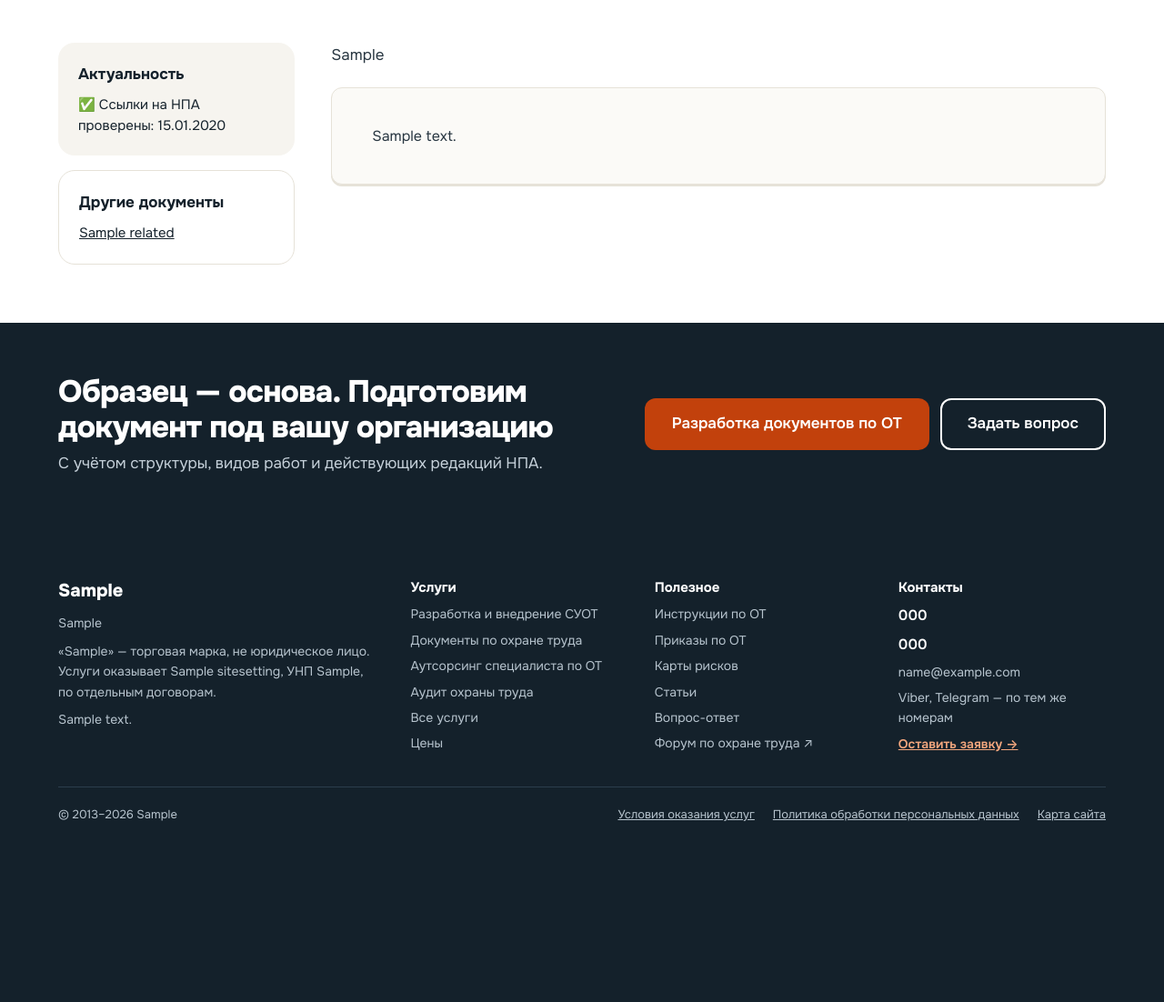
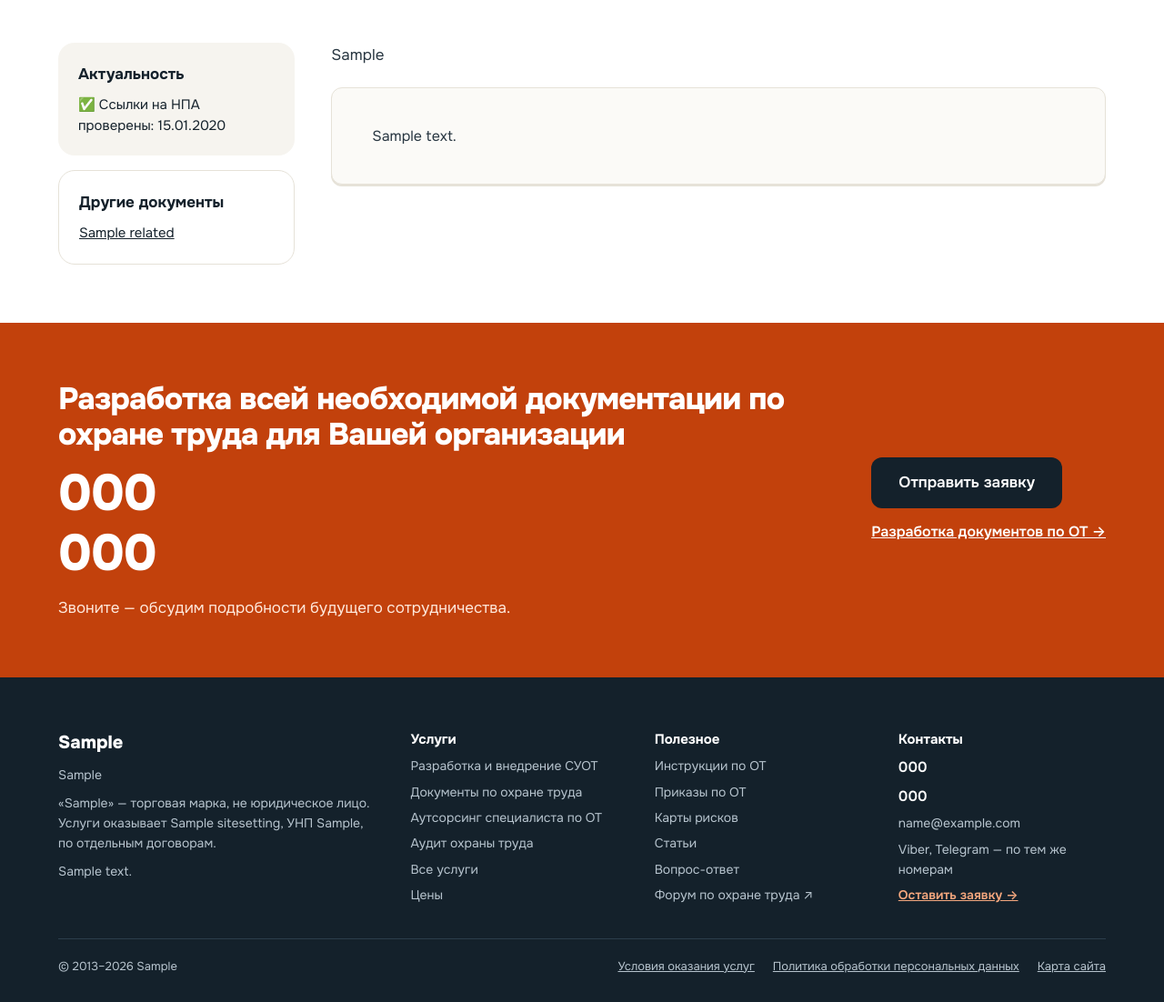
Before and after one commit to minpaint/suotby, a Django app: template templates/content/material_document.html in a window 1280 px wide. Shown: the part 454-1556 px from the top of the page at 91% size. Before the commit the page ends 1357 px from the top, so only its background shows below. Run offline with Django 5.2, Linux system fonts and the light colour scheme; tables that the repository leaves empty hold one stand-in row (values such as "Sample post"); the template is opened without the code that fills it: values that come from a table or form of the project are taken from there, most other values are stand-ins (such as "Sample title", 1, 10 or a date in 2020); some libraries are stand-ins or nearby versions.

Commit message:
feat: блок с крупными телефонами в конце статей, как на старом сайте
На suot.by под каждой статьёй стоит плашка с телефонами крупным шрифтом
и кнопкой «Отправить заявку» — переносим её как основной CTA.

- includes/call_cta.html: заголовок, телефоны из настроек сайта (ссылки tel:),
  кнопка заявки и необязательная ссылка на услугу
- подключён в вопросах-ответах, статьях, документах и текстовых страницах;
  у инструкций заголовок «Разработка инструкций…», у остальных — «…всей необходимой документации…»
- заменяет тёмные плашки «Нужна помощь…» (статьи) и «Образец — основа…» (документы),
  чтобы под статьёй не было двух призывов подряд

Co-Authored-By: Claude Opus 5.5 <noreply@anthropic.com>

```diff
--- a/static/css/site.css
+++ b/static/css/site.css
@@ -227,6 +227,12 @@ a.card--dark:hover { border-color: var(--dark-accent); color: #fff; }
 .team-photo { aspect-ratio: 1 / 1; object-fit: cover; border-radius: var(--radius); width: 100%; background: var(--border-2); }
 .big-phone { color: #fff; font-size: 28px; font-weight: 800; letter-spacing: -0.4px; text-decoration: none; }
 .big-phone:hover { color: var(--dark-accent); }
+/* Блок «звоните» в конце статей — телефоны крупно, как на старом сайте */
+.call-cta__phones { display: flex; flex-direction: column; gap: 2px; }
+.call-cta__phone { color: #fff; font-size: clamp(34px, 5.4vw, 56px); font-weight: 800; line-height: 1.15; letter-spacing: -1px; text-decoration: none; white-space: nowrap; }
+.call-cta__phone:hover { color: var(--accent-on); text-decoration: underline; text-decoration-thickness: 3px; text-underline-offset: 6px; }
+.call-cta__link { color: #fff; font-weight: 600; }
+.call-cta__link:hover { color: var(--accent-on); }
 
 /* ------------------------------------------------------------------ подвал */
 .footer { background: var(--dark); color: var(--dark-muted); font-size: 14px; line-height: 1.6; }
--- a/templates/content/material_article.html
+++ b/templates/content/material_article.html
@@ -19,15 +19,12 @@
   {% endif %}
   {% if material.intro %}<div class="prose prose--article" style="font-size:20px;color:var(--ink)">{{ material.intro|safe_html }}</div>{% endif %}
   <article class="prose prose--article">{{ doc.html }}</article>
-  <div class="notice" style="background:var(--dark);border-color:var(--dark);color:#fff;flex-wrap:wrap;justify-content:space-between;align-items:center">
-    <div class="stack stack--sm" style="flex:1 1 320px;min-width:0"><b style="font-size:19px;color:#fff">Нужна помощь с охраной труда?</b><span class="text-on-dark">Разработаем документы или возьмём функции специалиста по ОТ на себя.</span></div>
-    <a class="btn btn--accent" href="/uslugi-po-ohrane-truda-v-minske-i-po-belarusi.html">Наши услуги</a>
-  </div>
   <div class="row muted" style="border-top:1px solid var(--border);padding-top:20px;justify-content:space-between;font-size:15px">
     <span>{% if material.npa_checked_at %}Ссылки на НПА проверены: {{ material.npa_checked_at|date:"d.m.Y" }}{% endif %}</span>
   </div>
 </div>
 {% endwith %}
+{% with call_link="/uslugi-po-ohrane-truda-v-minske-i-po-belarusi.html" call_link_text="Все услуги" %}{% include "includes/call_cta.html" %}{% endwith %}
 {% if related %}
 <section class="section section--sm section--white">
   <div class="container stack" style="gap:20px">
--- a/templates/content/material_document.html
+++ b/templates/content/material_document.html
@@ -40,16 +40,10 @@
   </div>
 </section>
 
-<section id="zakaz" class="section section--sm section--dark on-dark">
-  <div class="container row row--center" style="justify-content:space-between;gap:24px 48px">
-    <div class="stack stack--sm" style="flex:1 1 480px;min-width:0">
-      <h2 class="h2--md" style="font-weight:800">Образец — основа. Подготовим документ под вашу организацию</h2>
-      <p class="text-on-dark" style="font-size:17px">С учётом структуры, видов работ и действующих редакций НПА.</p>
-    </div>
-    <div class="row" style="gap:12px">
-      <a class="btn btn--accent btn--lg" href="/razrabotka-vsej-neobhodimoj-dlya-predpriyatiya-dokumentacii-po-ohrane-truda.html">Разработка документов по ОТ</a>
-      <a class="btn btn--outline-light btn--lg" href="/kontakty.html#zayavka">Задать вопрос</a>
-    </div>
-  </div>
-</section>
+{# 💡 заголовок как на старом сайте: у инструкций — про инструкции, у остальных документов — про всю документацию #}
+{% if material.type == "instruction" %}
+{% with call_id="zakaz" call_title="Разработка инструкций по охране труда для Вашей организации" call_link="/razrabotka-vsej-neobhodimoj-dlya-predpriyatiya-dokumentacii-po-ohrane-truda.html" call_link_text="Разработка документов по ОТ" %}{% include "includes/call_cta.html" %}{% endwith %}
+{% else %}
+{% with call_id="zakaz" call_link="/razrabotka-vsej-neobhodimoj-dlya-predpriyatiya-dokumentacii-po-ohrane-truda.html" call_link_text="Разработка документов по ОТ" %}{% include "includes/call_cta.html" %}{% endwith %}
+{% endif %}
 {% endblock %}
--- a/templates/content/material_page.html
+++ b/templates/content/material_page.html
@@ -10,5 +10,5 @@
   {% if material.intro %}<div class="prose">{{ material.intro|safe_html }}</div>{% endif %}
   <article class="prose">{{ material.body|safe_html }}</article>
 </div>
-{% include "includes/cta.html" %}
+{% include "includes/call_cta.html" %}
 {% endblock %}
--- a/templates/content/material_question.html
+++ b/templates/content/material_question.html
@@ -33,4 +33,5 @@
     {% endif %}
   </aside>
 </div>
+{% with call_link="/razrabotka-vsej-neobhodimoj-dlya-predpriyatiya-dokumentacii-po-ohrane-truda.html" call_link_text="Разработка документов по ОТ" %}{% include "includes/call_cta.html" %}{% endwith %}
 {% endblock %}
--- /dev/null
+++ b/templates/includes/call_cta.html
@@ -0,0 +1,18 @@
+{# templates/includes/call_cta.html — блок «звоните» в конце статей: крупные телефоны и заявка (как на старом сайте) #}
+{# Параметры: call_title — заголовок, call_id — якорь секции, call_link / call_link_text — ссылка на услугу #}
+{% load site_tags %}
+<section{% if call_id %} id="{{ call_id }}"{% endif %} class="section section--md section--accent call-cta no-print">
+  <div class="container row row--center" style="justify-content:space-between;gap:28px 48px">
+    <div class="stack" style="flex:1 1 520px;min-width:0;gap:14px">
+      <h2 class="h2--md" style="font-weight:800">{{ call_title|default:"Разработка всей необходимой документации по охране труда для Вашей организации" }}</h2>
+      <div class="call-cta__phones">
+        {% for phone in site.phones %}<a class="call-cta__phone" href="{{ phone|tel }}">{{ phone }}</a>{% endfor %}
+      </div>
+      <p class="text-on-accent" style="font-size:17px">Звоните — обсудим подробности будущего сотрудничества.</p>
+    </div>
+    <div class="stack" style="gap:14px;align-items:flex-start">
+      <a class="btn btn--dark btn--lg" href="/kontakty.html#zayavka">Отправить заявку</a>
+      {% if call_link %}<a class="call-cta__link" href="{{ call_link }}">{{ call_link_text }} →</a>{% endif %}
+    </div>
+  </div>
+</section>
```
